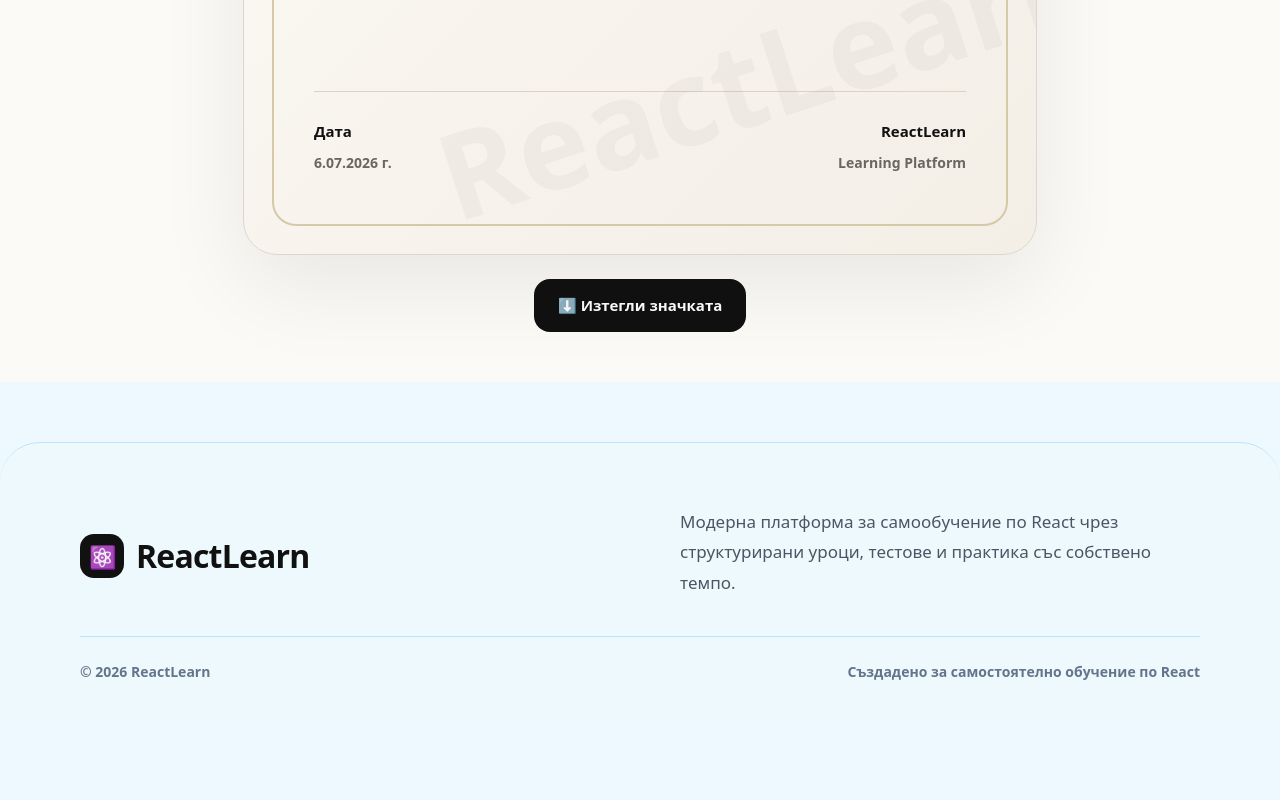
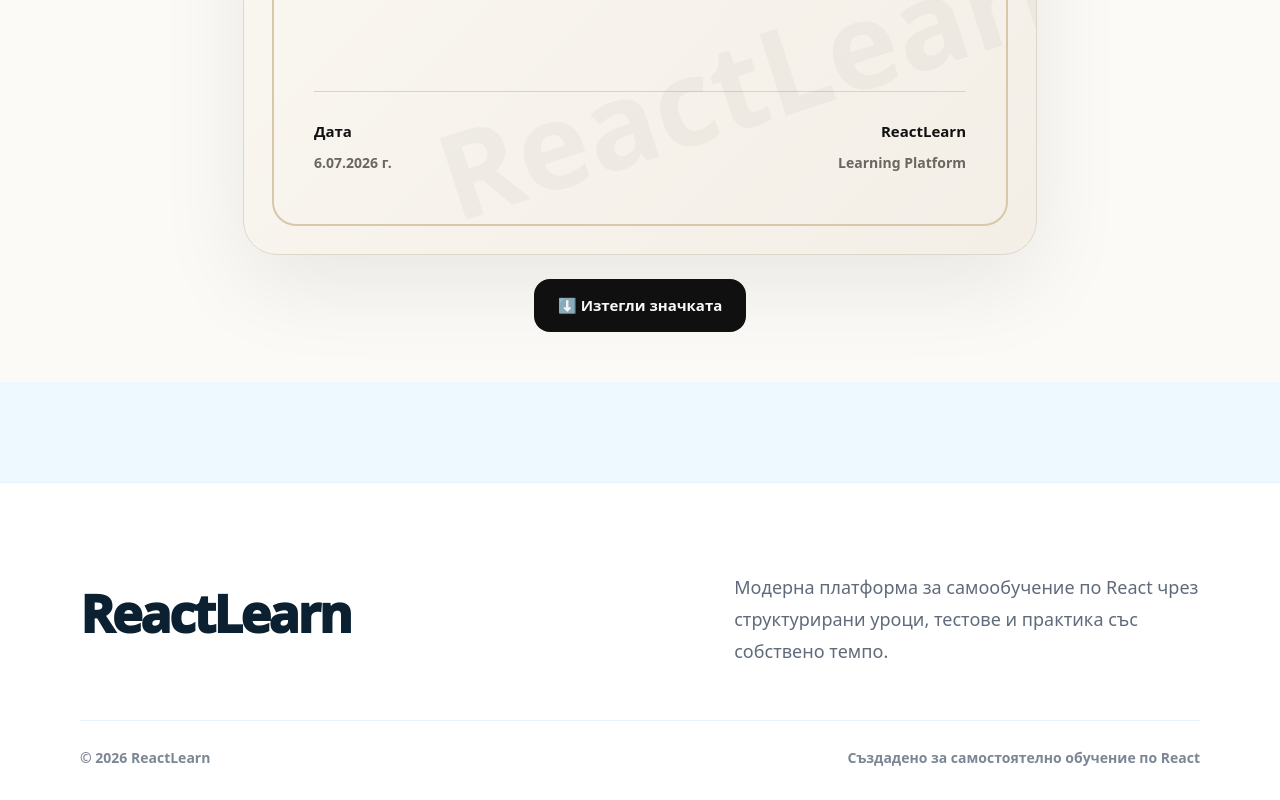
Before and after one commit to IvannIvannov/react-diploma-project, a React (Vite) app in the folder client/: page /certificate in a window 1280 px wide. Shown: the part 1001-1801 px from the top of the page. Before the commit the page ends 1711 px from the top, so only its background shows below. Built offline with nearby package versions, Linux system fonts and the light colour scheme.

Commit message:
redesign footer with modern minimal layout

```diff
--- a/client/src/components/Footer.css
+++ b/client/src/components/Footer.css
@@ -1,11 +1,9 @@
 .footer {
-    margin-top: 60px;
-    padding: 64px 80px 28px;
+    margin-top: 100px;
+    padding: 88px 80px 32px;
 
-    background: #eef9fd;
-    border-top: 1px solid #bae6fd;
-    border-top-left-radius: 40px;
-    border-top-right-radius: 40px;
+    background: #ffffff;
+    border-top: 1px solid #e8f4fc;
 }
 
 .footer-container {
@@ -15,37 +13,67 @@
 }
 
 .footer-top {
+    display: grid;
+    grid-template-columns: 1fr 0.8fr;
+    gap: 72px;
+    align-items: end;
+}
+
+.footer-logo {
     display: flex;
-    justify-content: space-between;
-    align-items: flex-end;
-    gap: 60px;
+    align-items: center;
+    gap: 14px;
+
+    margin-bottom: 28px;
+}
+
+.footer-logo-icon {
+    width: 54px;
+    height: 54px;
+
+    display: flex;
+    align-items: center;
+    justify-content: center;
+
+    background: linear-gradient(135deg, #0b2132, #38b6ff);
+    color: #ffffff;
+
+    border-radius: 18px;
+
+    font-size: 25px;
+    font-weight: 900;
+
+    box-shadow: 0 14px 32px rgba(56, 182, 255, 0.18);
 }
 
 .footer-top h2 {
+    max-width: 620px;
     margin: 0;
 
-    color: #111;
+    color: #0b2132;
 
-    font-size: 42px;
-    font-weight: 900;
-    letter-spacing: -2px;
+    font-size: 52px;
+    font-weight: 950;
+    line-height: 1.04;
+    letter-spacing: -2.5px;
 }
 
 .footer-top p {
     max-width: 520px;
     margin: 0;
 
-    color: #4b5563;
+    color: #5f6b7a;
 
-    font-size: 17px;
+    font-size: 18px;
     line-height: 1.8;
 }
 
 .footer-divider {
-    margin: 38px 0 24px;
     height: 1px;
 
-    background: #bae6fd;
+    margin: 52px 0 26px;
+
+    background: #e8f4fc;
 }
 
 .footer-bottom {
@@ -54,58 +82,45 @@
     align-items: center;
     gap: 20px;
 
-    color: #64748b;
+    color: #7b8794;
 
     font-size: 14px;
     font-weight: 700;
 }
 
-.footer-logo {
-    display: flex;
-    align-items: center;
-    gap: 12px;
-
-    margin-bottom: 18px;
+.footer-bottom a {
+    color: #0b2132;
+    text-decoration: none;
+    font-weight: 850;
+    transition: 0.25s ease;
 }
 
-.footer-logo-icon {
-    width: 44px;
-    height: 44px;
-
-    display: flex;
-    align-items: center;
-    justify-content: center;
-
-    background: #111;
-    color: #fff;
-
-    border-radius: 14px;
-
-    font-size: 22px;
-}
-
-.footer-top h2 {
-    margin: 0;
-
-    color: #111;
-
-    font-size: 32px;
-    font-weight: 900;
-    letter-spacing: -0.8px;
+.footer-bottom a:hover {
+    color: #38b6ff;
 }
 
 @media (max-width: 800px) {
     .footer {
-        padding: 46px 28px 24px;
+        margin-top: 70px;
+        padding: 60px 28px 26px;
     }
 
-    .footer-top,
+    .footer-top {
+        grid-template-columns: 1fr;
+        gap: 32px;
+    }
+
+    .footer-top h2 {
+        font-size: 38px;
+        letter-spacing: -1.8px;
+    }
+
+    .footer-top p {
+        font-size: 16px;
+    }
+
     .footer-bottom {
         flex-direction: column;
         align-items: flex-start;
     }
-
-    .footer-top h2 {
-        font-size: 36px;
-    }
 }
--- a/client/src/components/Footer.tsx
+++ b/client/src/components/Footer.tsx
@@ -6,7 +6,6 @@ const Footer = () => {
       <div className="footer-container">
         <div className="footer-top">
           <div className="footer-logo">
-            <span className="footer-logo-icon">⚛</span>
             <h2>ReactLearn</h2>
           </div>
 
```
